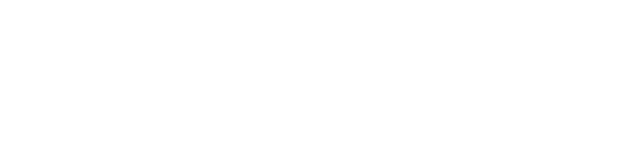
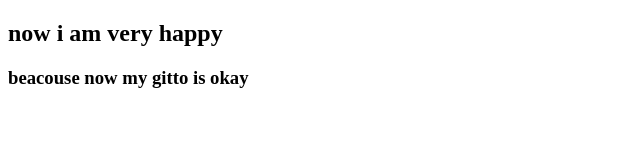
Before and after one commit to meharunmia/batchtest.webdevelopment, a plain HTML site: page index.html in a window 1280 px wide. Shown: the whole page, without its empty margins (0-640 px from the left). Drawn offline with Linux system fonts and the light colour scheme.

Commit message:
send to code github

```diff
--- a/index.html
+++ b/index.html
@@ -7,6 +7,9 @@
     <title>testing purphose</title>
 </head>
 <body>
+    <h2>now i am very happy</h2>
+    <h3>beacouse now my gitto is okay
 
+    </h3>
 </body>
 </html>
```
